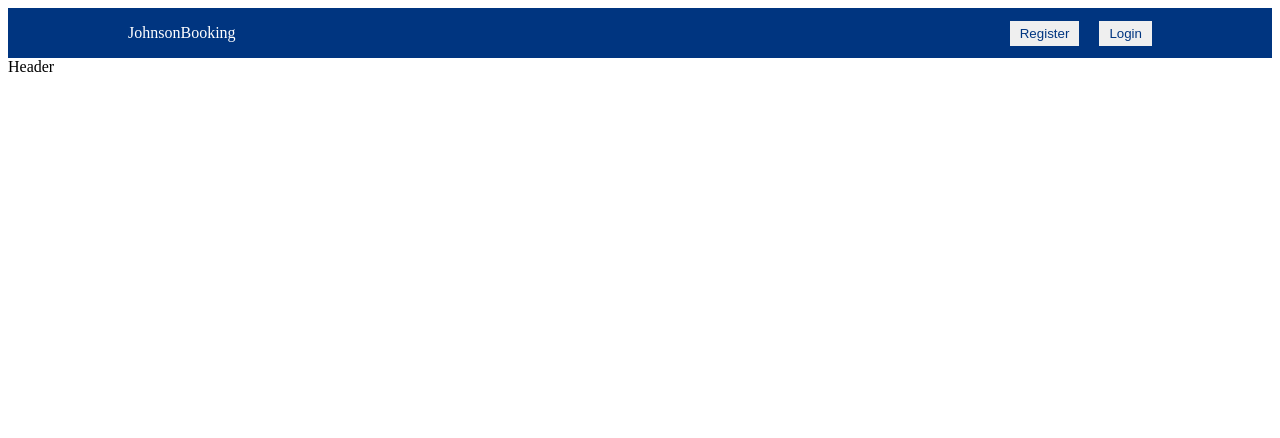
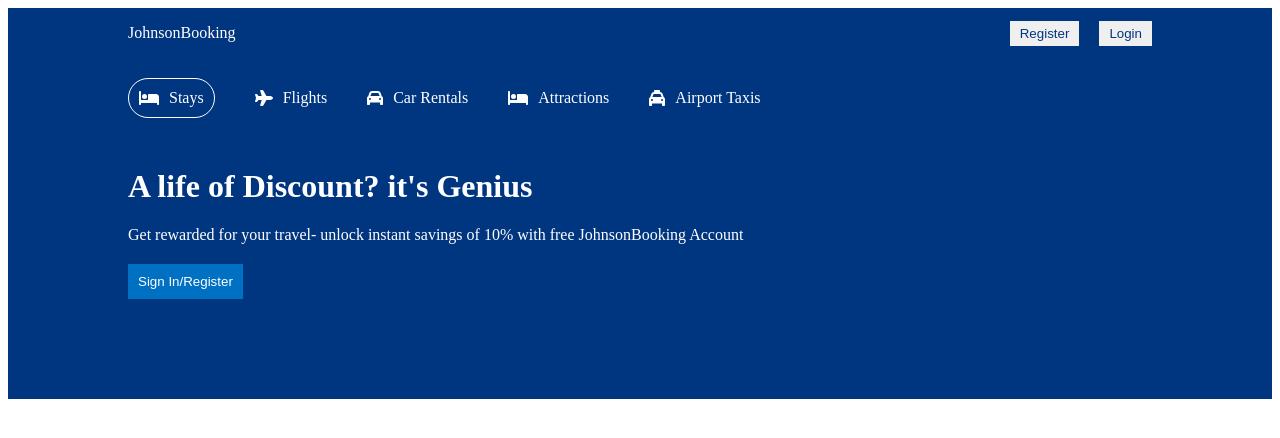
Before and after one commit to karasanyijohnson/React-booking-reservation-UI-Design, a React (Create React App) app: page / in a window 1280 px wide. Shown: the top 438 px of the page. Built offline with nearby package versions, Linux system fonts and the light colour scheme.

Commit message:
added font owersome

```diff
--- a/package.json
+++ b/package.json
@@ -4,6 +4,9 @@
   "private": true,
   "dependencies": {
     "@fortawesome/fontawesome-svg-core": "^6.1.2",
+    "@fortawesome/free-regular-svg-icons": "^6.1.2",
+    "@fortawesome/free-solid-svg-icons": "^6.1.2",
+    "@fortawesome/react-fontawesome": "^0.2.0",
     "@testing-library/jest-dom": "^5.16.5",
     "@testing-library/react": "^13.3.0",
     "@testing-library/user-event": "^13.5.0",
--- a/src/components/header/Header.jsx
+++ b/src/components/header/Header.jsx
@@ -1,7 +1,39 @@
+import { FontAwesomeIcon } from '@fortawesome/react-fontawesome'
+import {faBed, faPlane, faCar, faTaxi} from '@fortawesome/free-solid-svg-icons'
 import './header.css'
 const Header =()=>{
     return(
-        <div className="header">Header</div>
+        <div className="header">
+            <div className="headerContainer">
+            <div className="headerList">
+                <div className="headerListItem active">
+                <FontAwesomeIcon icon={faBed} />
+                <span>Stays</span>
+                </div>
+                <div className="headerListItem">
+                <FontAwesomeIcon icon={faPlane} />
+                <span>Flights</span>
+                </div>
+                <div className="headerListItem">
+                <FontAwesomeIcon icon={faCar} />
+                <span>Car Rentals</span>
+                </div>
+                <div className="headerListItem">
+                <FontAwesomeIcon icon={faBed} />
+                <span>Attractions</span>
+                </div>
+                <div className="headerListItem">
+                <FontAwesomeIcon icon={faTaxi} />
+                <span>Airport Taxis</span>
+                </div>
+            </div>
+            <h1 className="headerTitle">A life of Discount? it's Genius</h1>
+            <p className="headerDesc">
+                Get rewarded for your travel- unlock instant savings of 10% with free JohnsonBooking Account
+            </p>
+            <button className="headerBtn">Sign In/Register</button>
+            </div>
+        </div>
     )
 }
 export default Header
--- a/src/pages/home/home.css
+++ b/src/pages/home/home.css
@@ -0,0 +1,37 @@
+.header{
+    background-color: #003580;
+    color: white;
+    display: flex;
+    justify-content: center;
+}
+.headerContainer{
+    width: 100%;
+    max-width: 1024px;
+    margin: 20px 0px 100px 0px;
+}
+.headerList{
+    display: flex;
+    gap: 40px;
+    margin-bottom: 50px;
+}
+.headerListItem{
+    display: flex;
+    align-items: center;
+    gap: 10px;
+}
+.headerListItem.active{
+    border: 1px solid white;
+    padding: 10px;
+    border-radius: 20px;
+}
+.headerDesc{
+    margin: 20px 0px;
+}
+.headerBtn{
+    background-color: #0071c2;
+    color: white;
+    font-weight: 500;
+    border: none;
+    padding: 10px;
+    cursor: pointer;
+}
```
Also changed, not shown: 1 other file (tests, documents, lock files or other folders).
